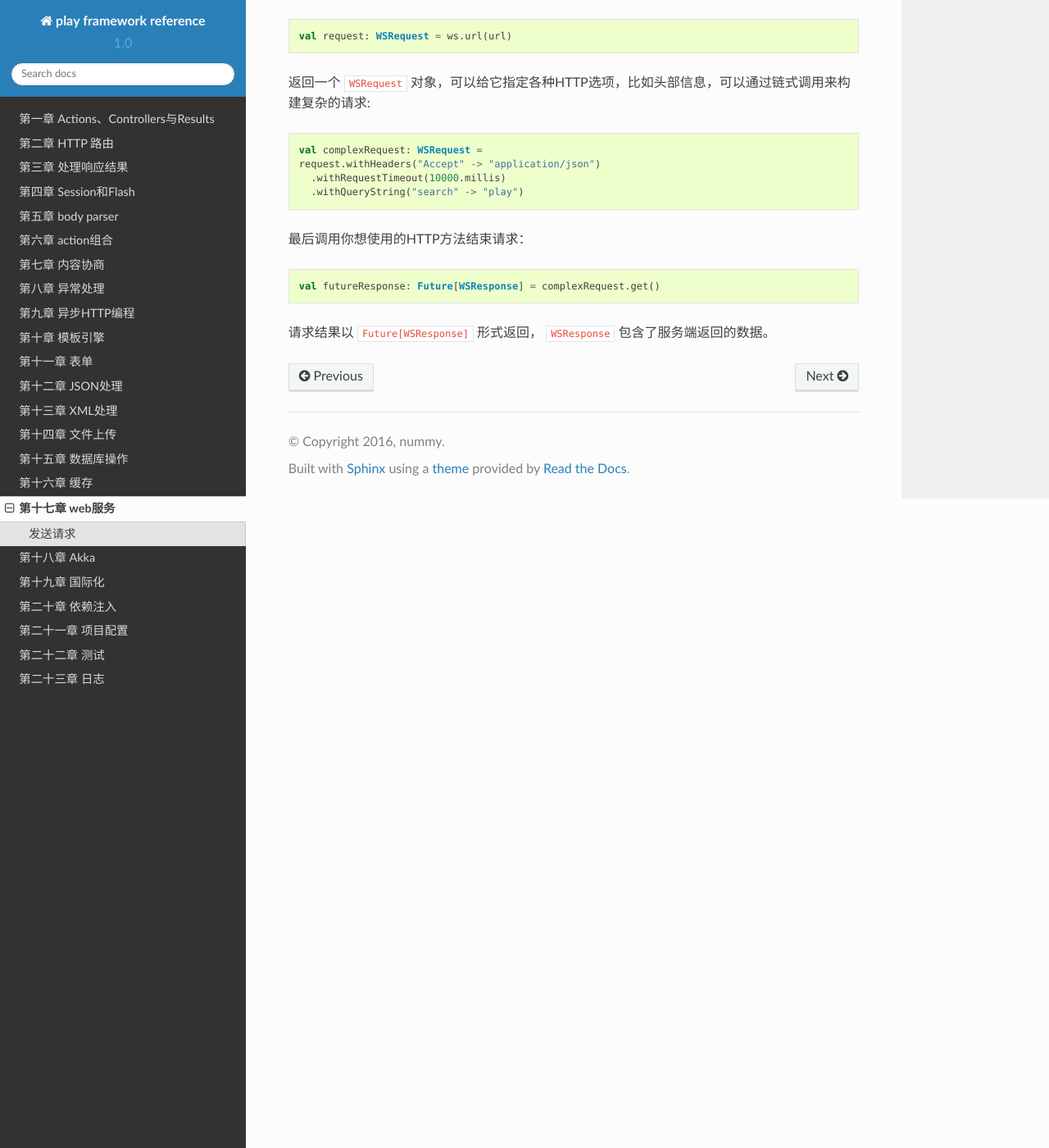
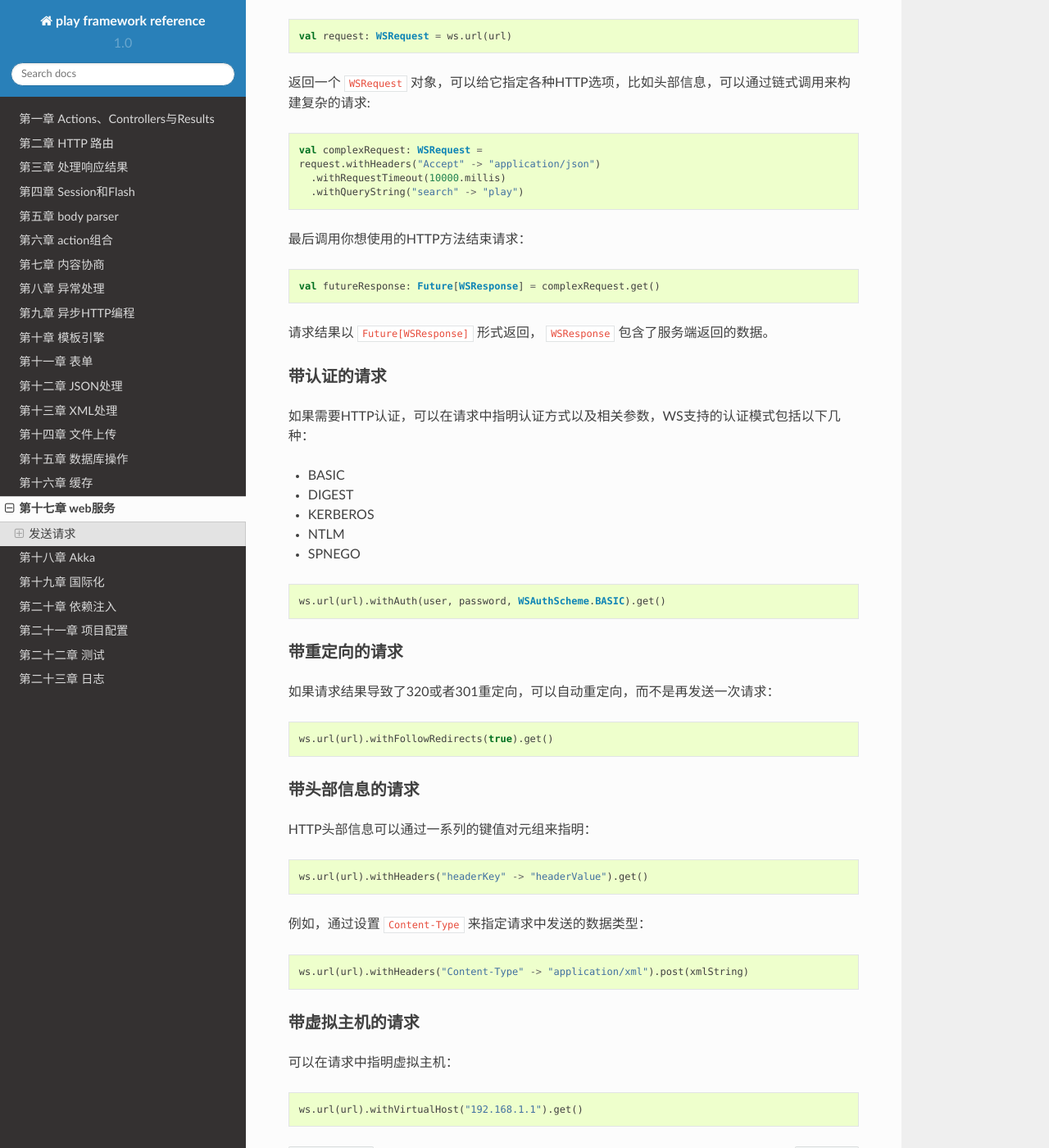
Before and after one commit to nummy/play-framework-reference, a Sphinx documentation site: the page built from source/chapter/web_services.rst, in a window 1280 px wide and 1400 px high, scrolled down 898 px. Shown: the whole window at 82% size. Built offline with Sphinx 7.4.7 and the Read the Docs theme 2.0.0, drawn with Linux system fonts in a browser that asks for light colours.

Commit message:
Update web_services.rst

```diff
--- a/source/chapter/web_services.rst
+++ b/source/chapter/web_services.rst
@@ -61,3 +61,55 @@
   val futureResponse: Future[WSResponse] = complexRequest.get()
 
 请求结果以 ``Future[WSResponse]`` 形式返回， ``WSResponse`` 包含了服务端返回的数据。
+
+带认证的请求
+++++++++++++
+
+如果需要HTTP认证，可以在请求中指明认证方式以及相关参数，WS支持的认证模式包括以下几种：
+
+- BASIC
+
+- DIGEST
+
+- KERBEROS
+
+- NTLM
+
+- SPNEGO
+
+.. code-block:: scala
+
+  ws.url(url).withAuth(user, password, WSAuthScheme.BASIC).get()
+
+带重定向的请求
++++++++++++++
+
+如果请求结果导致了320或者301重定向，可以自动重定向，而不是再发送一次请求：
+
+.. code-block:: scala
+
+  ws.url(url).withFollowRedirects(true).get()
+
+带头部信息的请求
+++++++++++++++++
+
+HTTP头部信息可以通过一系列的键值对元组来指明：
+
+.. code-block:: scala
+
+  ws.url(url).withHeaders("headerKey" -> "headerValue").get()
+
+例如，通过设置 ``Content-Type`` 来指定请求中发送的数据类型：
+
+.. code-block:: scala
+
+  ws.url(url).withHeaders("Content-Type" -> "application/xml").post(xmlString)
+
+带虚拟主机的请求
++++++++++++++++
+
+可以在请求中指明虚拟主机：
+
+.. code-block:: scala
+
+  ws.url(url).withVirtualHost("192.168.1.1").get()
```
